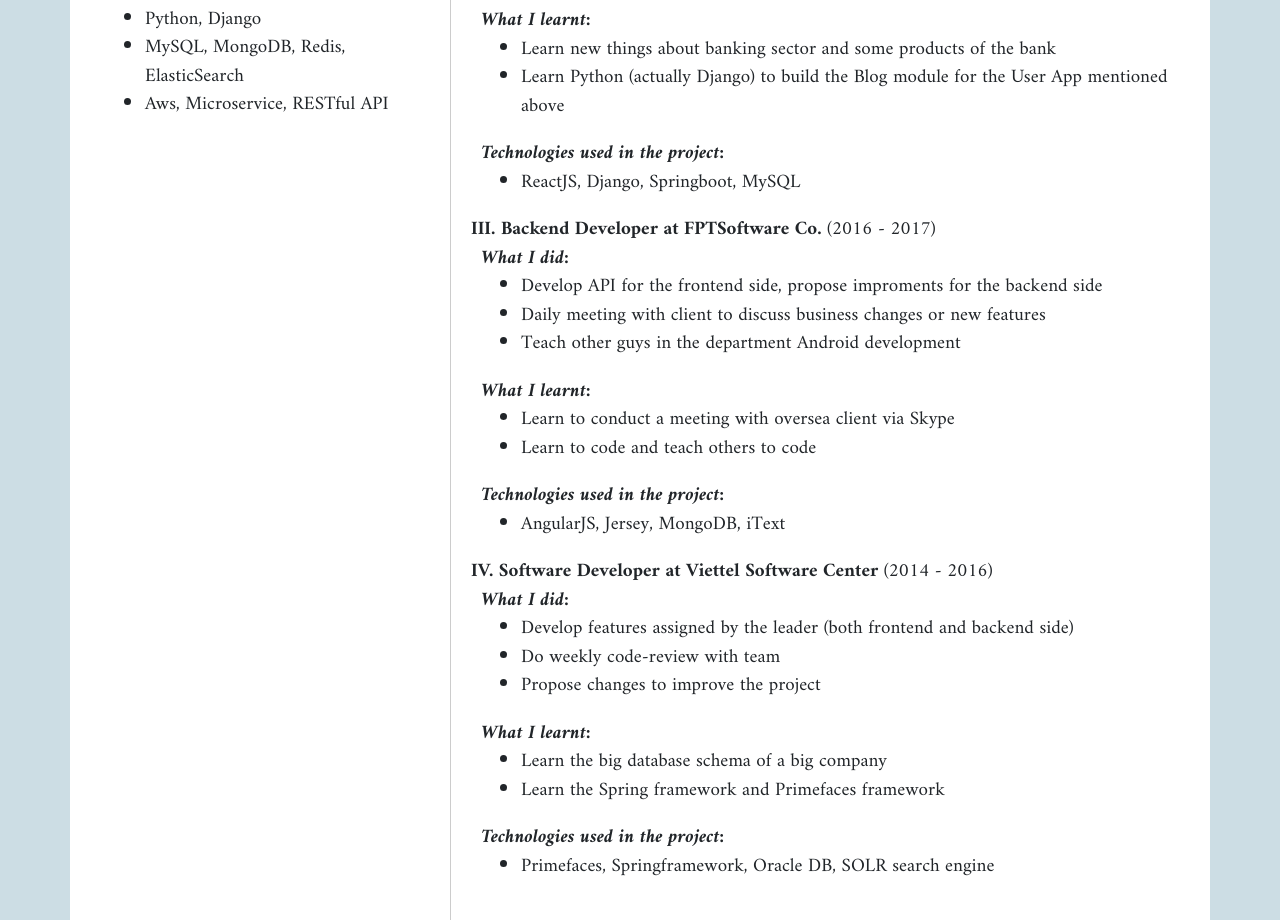
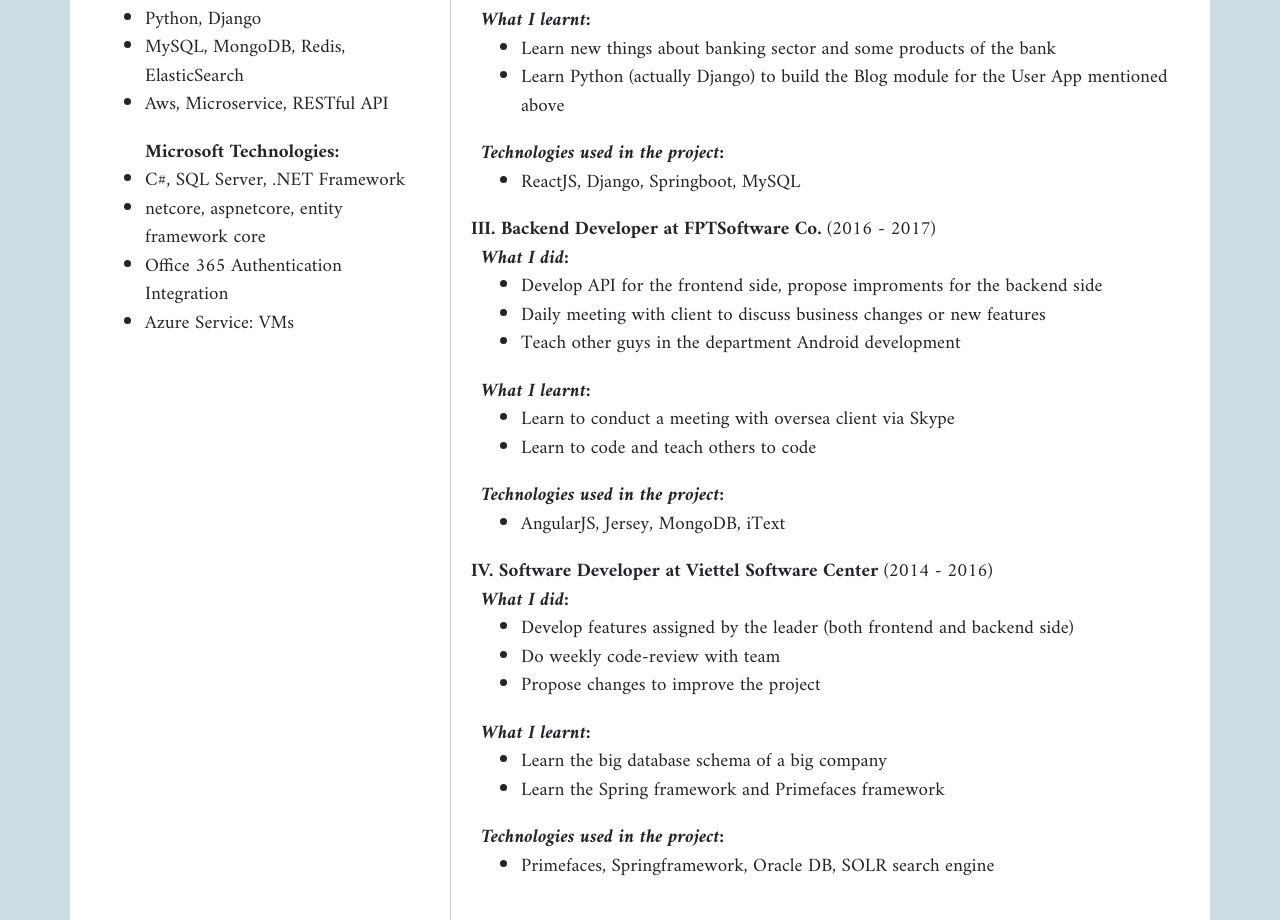
Before and after one commit to khuongdv/my-resume, a React (Create React App) app: page / in a window 1280 px wide. Shown: the part 1360-2280 px from the top of the page. Built offline with nearby package versions, Linux system fonts and the light colour scheme.

Commit message:
Add MS technologies to the side bar

```diff
--- a/src/skills.js
+++ b/src/skills.js
@@ -19,6 +19,13 @@ class FPTSoftware extends React.Component {
           <li>MySQL, MongoDB, Redis, ElasticSearch</li>
           <li>Aws, Microservice, RESTful API</li>
         </ul>
+            <ul>
+                <li style={{ 'list-style-type': 'none' }}><b>Microsoft Technologies:</b></li>
+                <li>C#, SQL Server, .NET Framework</li>
+                <li>netcore, aspnetcore, entity framework core</li>
+                <li>Office 365 Authentication Integration</li>
+                <li>Azure Service: VMs</li>
+            </ul>
         </Col>
       </Row>
     )
```
